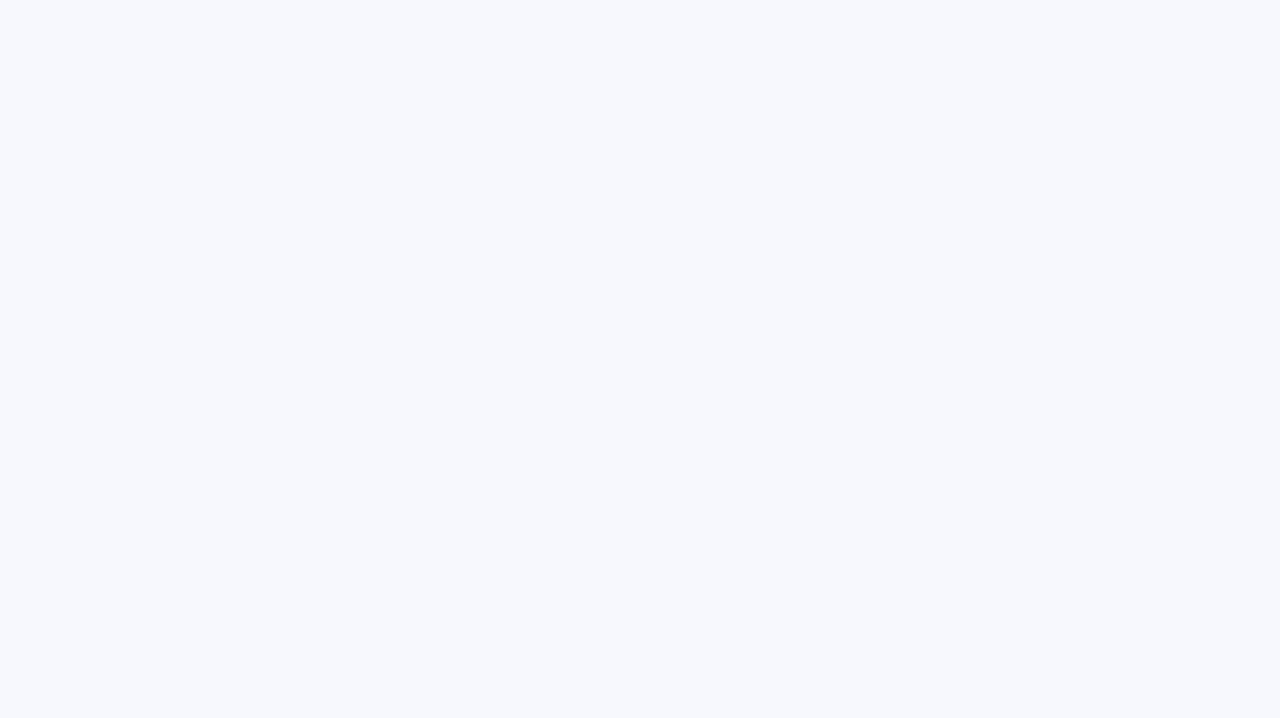
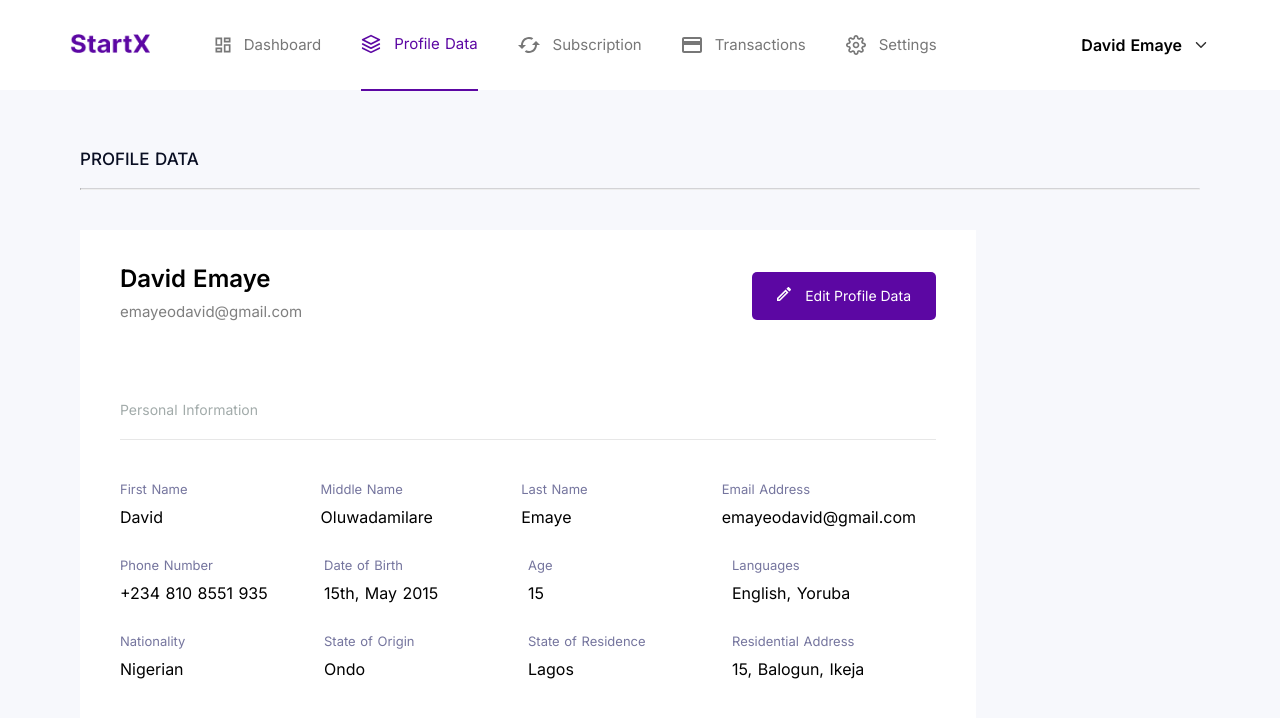
Before and after one commit to Emodot/startx, a Nuxt app: page /profile-data in a window 1280 px wide. Before the commit this address had no page. Shown: the top 718 px of the page. Built offline with nearby package versions, Linux system fonts and the light colour scheme.

Commit message:
developed the first section on Profile date

```diff
--- a/components/Header.vue
+++ b/components/Header.vue
@@ -64,7 +64,7 @@
       <!-- <div class="user-image" @click="$router.push('/account')">
           <img src="~assets/images/user-image.png" alt="">
         </div> -->
-      <p class="username">
+      <p class="username" @click="$router.push('/settings')">
         {{ username }}
       </p>
       <svg
--- a/pages/index.vue
+++ b/pages/index.vue
@@ -132,6 +132,11 @@ export default {
   font-weight: 500;
 }
 
+.new {
+  color: #008A27;
+  font-style: italic;
+}
+
 hr {
   border: none;
   border-top: 1px solid #E7E8F2;
--- /dev/null
+++ b/pages/profile-data.vue
@@ -0,0 +1,229 @@
+<template>
+  <div class="container">
+    <p class="page-title">
+      PROFILE DATA
+    </p>
+    <hr class="grey-line">
+    <div class="inner">
+      <div class="content-box">
+        <div class="content-top">
+          <div class="con-lhs">
+            <p class="top-fullname">
+              David Emaye
+            </p>
+            <p class="top-email">
+              emayeodavid@gmail.com
+            </p>
+          </div>
+          <div class="con-rhs">
+            <button class="edit-btn">
+              <svg width="14" height="14" viewBox="0 0 14 14" fill="none" xmlns="http://www.w3.org/2000/svg">
+                <path fill-rule="evenodd" clip-rule="evenodd" d="M11.4005 0C11.2061 0 11.0039 0.077767 10.8562 0.225524L9.43304 1.64866L12.3493 4.56492L13.7724 3.14179C14.0757 2.83849 14.0757 2.34856 13.7724 2.04527L11.9527 0.225524C11.7972 0.0699903 11.6027 0 11.4005 0ZM8.60103 4.68159L9.31648 5.39704L2.2708 12.4427H1.55534V11.7273L8.60103 4.68159ZM0 11.0817L8.60103 2.48072L11.5173 5.39698L2.91626 13.998H0V11.0817Z" fill="white" />
+              </svg>
+              Edit Profile Data
+            </button>
+          </div>
+        </div>
+
+        <!-- Personal Information -->
+        <div class="personal">
+          <p class="content-title">
+            Personal Information
+          </p>
+          <hr class="content-line">
+          <div class="row-ctn">
+            <div class="box">
+              <p class="box-title">
+                First Name
+              </p>
+              <p class="box-text">
+                David
+              </p>
+            </div>
+            <div class="box">
+              <p class="box-title">
+                Middle Name
+              </p>
+              <p class="box-text">
+                Oluwadamilare
+              </p>
+            </div>
+            <div class="box">
+              <p class="box-title">
+                Last Name
+              </p>
+              <p class="box-text">
+                Emaye
+              </p>
+            </div>
+            <div class="box">
+              <p class="box-title">
+                Email Address
+              </p>
+              <p class="box-text">
+                emayeodavid@gmail.com
+              </p>
+            </div>
+          </div>
+          <div class="row-ctn">
+            <div class="box">
+              <p class="box-title">
+                Phone Number
+              </p>
+              <p class="box-text">
+                +234 810 8551 935
+              </p>
+            </div>
+            <div class="box">
+              <p class="box-title">
+                Date of Birth
+              </p>
+              <p class="box-text">
+                15th, May 2015
+              </p>
+            </div>
+            <div class="box">
+              <p class="box-title">
+                Age
+              </p>
+              <p class="box-text">
+                15
+              </p>
+            </div>
+            <div class="box">
+              <p class="box-title">
+                Languages
+              </p>
+              <p class="box-text">
+                English, Yoruba
+              </p>
+            </div>
+          </div>
+          <div class="row-ctn">
+            <div class="box">
+              <p class="box-title">
+                Nationality
+              </p>
+              <p class="box-text">
+                Nigerian
+              </p>
+            </div>
+            <div class="box">
+              <p class="box-title">
+                State of Origin
+              </p>
+              <p class="box-text">
+                Ondo
+              </p>
+            </div>
+            <div class="box">
+              <p class="box-title">
+                State of Residence
+              </p>
+              <p class="box-text">
+                Lagos
+              </p>
+            </div>
+            <div class="box">
+              <p class="box-title">
+                Residential Address
+              </p>
+              <p class="box-text">
+                15, Balogun, Ikeja
+              </p>
+            </div>
+          </div>
+        </div>
+      </div>
+    </div>
+  </div>
+</template>
+
+<script>
+export default {
+  layout: 'MainLayout',
+  data () {
+    return {}
+  }
+}
+</script>
+
+<style scoped>
+.container {
+  padding: 50px 5rem;
+}
+
+.content-box {
+  width: 80%;
+  padding: 40px;
+  background-color: #ffffff;
+}
+
+.content-top {
+  display: flex;
+  justify-content: space-between;
+  align-items: center;
+}
+
+.top-fullname {
+  font-size: 24px;
+  font-weight: 600;
+}
+
+.top-email {
+  font-size: 15px;
+  margin-top: 15px;
+  color: rgba(0, 0, 0, 0.500);
+}
+
+.edit-btn {
+  color: #fff;
+  background-color: #5C07A3;
+  border: none;
+  font-size: 14px;
+  border-radius: 5px;
+  padding: 15px 25px;
+  cursor: pointer;
+}
+
+.edit-btn svg {
+  margin-right: 10px;
+}
+
+.personal {
+  margin-top: 5rem;
+}
+
+.content-title {
+  color: #A2ABAA;
+  font-size: 14px;
+}
+
+.content-line {
+  border: none;
+  border-top: 1px solid #E7E7E7;
+  margin-top: 20px;
+  margin-bottom: 40px;
+}
+
+.row-ctn {
+  display: flex;
+  margin-bottom: 30px;
+}
+
+.box {
+  flex-basis: 25%;
+  padding-right: 20px;
+}
+
+.box-title {
+  font-size: 13px;
+  color: #75759E;
+}
+
+.box-text {
+  /* font-weight: 13px; */
+  margin-top: 10px;
+  color: #000000;
+}
+</style>
```
Also changed, not shown: assets/icons/edit_24px.svg (added).
